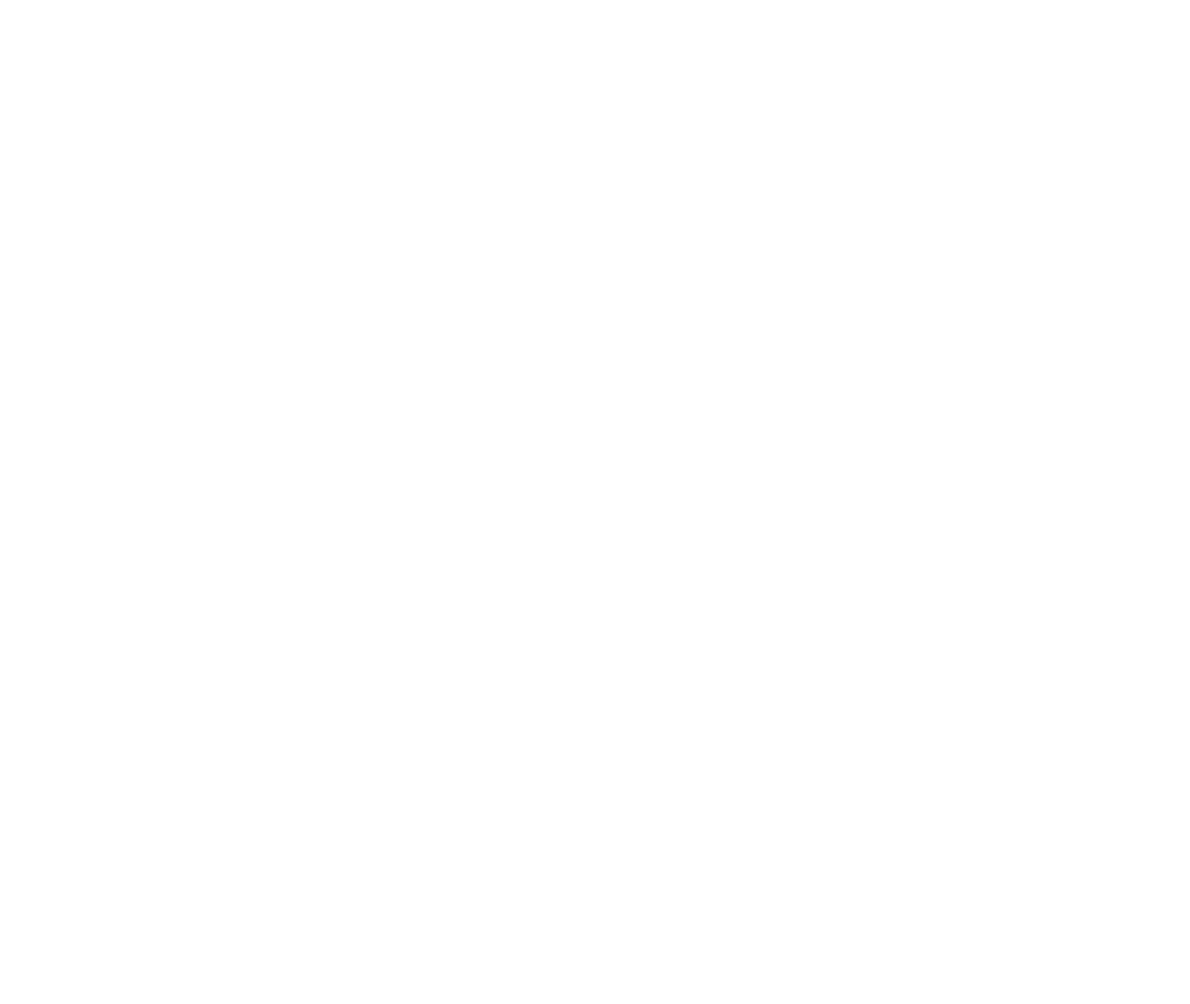
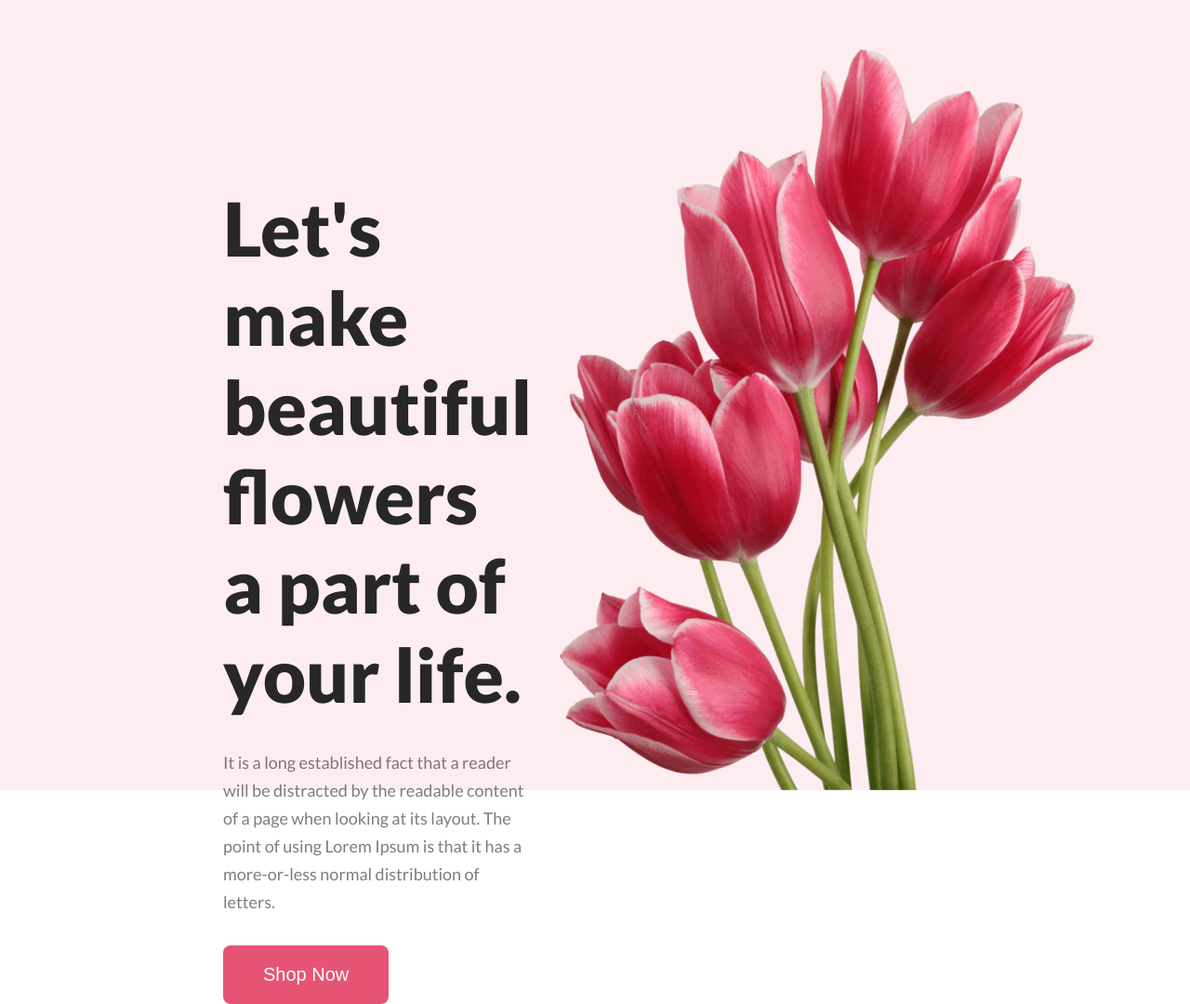
Before and after one commit to shahadadrohid/flower-shop, a plain HTML site: page index.html in a window 1280 px wide. Shown: the whole page at 93% size. Before the commit the page ends 800 px from the top, so only its background shows below. Drawn offline with Linux system fonts and the light colour scheme.

Commit message:
Header section completed with shop button and flower image

```diff
--- a/index.html
+++ b/index.html
@@ -4,12 +4,39 @@
 <head>
     <meta charset="UTF-8">
     <meta name="viewport" content="width=device-width, initial-scale=1.0">
+
+    <!-- Website title  -->
     <title>Flower Shop</title>
+
+    <!-- Google fonts link  -->
+    <link rel="preconnect" href="https://fonts.googleapis.com">
+    <link rel="preconnect" href="https://fonts.gstatic.com" crossorigin>
+    <link href="https://fonts.googleapis.com/css2?family=Lato:wght@400;700;900&display=swap" rel="stylesheet">
+
+    <!-- CSS link  -->
     <link rel="stylesheet" href="styles/style.css">
 </head>
 
 <body>
+    <header class="header">
 
+        <div class="header-container">
+
+            <div class="header-content">
+                <h2 class="header-content-title">
+                    Let's make beautiful flowers a part of your life.
+                </h2>
+                <p class="header-content-description">
+                    It is a long established fact that a reader will be distracted by the readable content of a page
+                    when looking at its layout. The point of using Lorem Ipsum is that it has a more-or-less normal
+                    distribution of letters.
+                </p>
+                <button class="button-primary">Shop Now</button>
+            </div>
+
+            <img src="Flower Asset/pngwing 10.png" alt="">
+        </div>
+    </header>
 </body>
 
 </html>
--- a/styles/style.css
+++ b/styles/style.css
@@ -0,0 +1,54 @@
+/* Shared styles  */
+* {
+    margin: 0;
+}
+
+body {
+    font-family: 'Lato', sans-serif;
+}
+
+.button-primary {
+    border-radius: 8px;
+    background: #E55473;
+    border: 0;
+    padding: 20px 43px;
+    color: #FFF;
+    font-size: 20px;
+    font-weight: 500;
+}
+
+/* Header related styles */
+.header {
+    background-color: rgba(229, 84, 115, 0.10);
+}
+
+.header-container {
+    display: flex;
+    justify-content: space-between;
+    margin: 0 240px;
+}
+
+.header-container img {
+    margin-top: 50px;
+}
+
+.header-content {
+    max-width: 708px;
+    max-height: 510px;
+    margin-top: 197px;
+}
+
+.header-content-title {
+    color: #272727;
+    font-size: 80px;
+    font-weight: 800;
+}
+
+.header-content-description {
+    color: rgba(39, 39, 39, 0.60);
+    max-width: 643px;
+    font-size: 18px;
+    font-weight: 400;
+    line-height: 30px;
+    margin: 32px 0px;
+}
```
